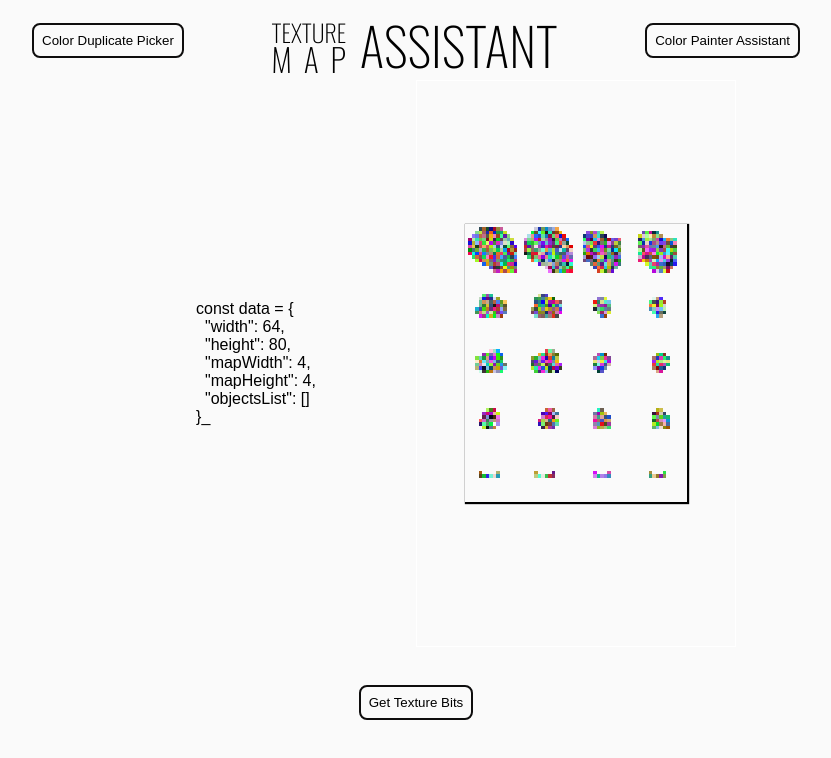
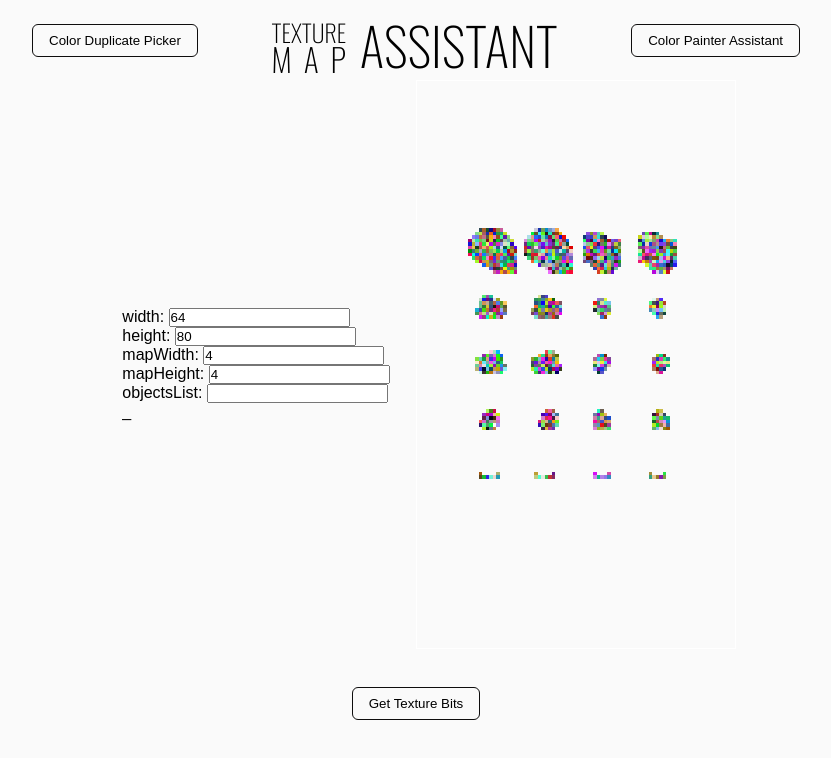
Before and after one commit to MateuszKretkowski/ImageColorReturner, a React (Create React App) app in the folder frontend/: page /get-texture-bits in a window 1280 px wide. Shown: the top 758 px of the page, without its empty margins (224-1055 px from the left). Built offline with nearby package versions, Linux system fonts and the light colour scheme; a web font is replaced by a local one.

Commit message:
redid the file parameters

```diff
--- a/frontend/src/Components/ColorDuplicatePicker/GetTextureBits.js
+++ b/frontend/src/Components/ColorDuplicatePicker/GetTextureBits.js
@@ -1,6 +1,7 @@
-import { useState, useEffect } from "react";
-import normalmapreworked from "../images/normalmapreworked.png"
-import "./gtb.css"
+import { useState } from "react";
+import normalmapreworked from "../images/normalmapreworked.png";
+import { FileParameterFiller } from "../FileParametersFiller/FileParameterFiller";
+import "./gtb.css";
 
 export const GetTextureBits = () => {
     const [loading, setLoading] = useState(false);
@@ -15,27 +16,30 @@ export const GetTextureBits = () => {
         objectsList: [],
     });
 
-  const [isToggled, setIsToggled] = useState(false);
-
-  useEffect(() => {
-    const interval = setInterval(() => {
-      setIsToggled((prevState) => !prevState);
-    }, 460);
-
-    return () => clearInterval(interval);
-  }, []);
-
-    const fetchData = async (param1, param2) => {
+    const fetchData = async () => {
         setLoading(true);
         setError(null);
+
         try {
-          const response = await fetch(`http://127.0.0.1:8000/get-texture-bits/?texturePath=${imgData}&
-            width=${data.width}&height=${data.height}&mapWidth=${data.mapWidth}&mapHeight=${data.mapHeight}&objectsList[]=${data.objectsList}
-            &objectsList[]=${data.objectsList}`);
+            const params = new URLSearchParams({
+                texturePath: imgData,
+                width: data.width,
+                height: data.height,
+                mapWidth: data.mapWidth,
+                mapHeight: data.mapHeight,
+            });
+
+            // Dodaj obiekty z `objectsList` jako osobne parametry
+            data.objectsList.forEach((item, index) => {
+                params.append(`objectsList[${index}]`, item);
+            });
+
+            const response = await fetch(`http://127.0.0.1:8000/get-texture-bits/?${params.toString()}`);
 
             if (!response.ok) {
-            throw new Error('Problem with fetching data');
+                throw new Error("Problem with fetching data");
             }
+
             const result = await response.json();
             setData(result);
         } catch (err) {
@@ -45,29 +49,34 @@ export const GetTextureBits = () => {
         }
     };
 
-          //<div>
-           // {loading && <p>Loading...</p>}
-            //{error && <p>Error: {error}</p>}
-            //{data && <pre>const data = {JSON.stringify(data, null, 2)}</pre>}
-          //</div>
-
     return (
         <div className="Main">
             <div className="main_container gtb_container">
                 <div className="sides-wrapper">
                     <div className="left_side gtb_left_side">
-              {data && <pre>const data = {JSON.stringify(data, null, 2)}{isToggled ? "_" : ""}</pre>}
+                        <FileParameterFiller
+                            data={data}
+                            setData={setData}
+                            stringArray={["width", "height", "mapWidth", "mapHeight", "objectsList"]}
+                        />
                     </div>
                     <div className="right_side gtb_rigth_side">
                         <div className="image-wrapper">
-              <img src={imgData ? normalmapreworked : imgData} className="mapImage gtb_image" />
+                            <img
+                                src={imgData ? normalmapreworked : imgData}
+                                className="mapImage gtb_image"
+                                alt="Texture"
+                            />
                         </div>
                     </div>
                 </div>
                 <div className="button-wrapper">
-              <button onClick={() => fetchData({}, 'value2')}>Get Texture Bits</button>
+                    <button onClick={fetchData} disabled={loading}>
+                        {loading ? "Loading..." : "Get Texture Bits"}
+                    </button>
+                </div>
+                {error && <p className="error">Error: {error}</p>}
             </div>
         </div>
-        </div>
-    )
-}
+    );
+};
--- a/frontend/src/Components/ColorDuplicatePicker/gtb.css
+++ b/frontend/src/Components/ColorDuplicatePicker/gtb.css
@@ -34,5 +34,5 @@
 
 
 .gtb_image {
-    box-shadow: 1px 1px 1px 1px;
+
 }
--- /dev/null
+++ b/frontend/src/Components/FileParametersFiller/FileParameterFiller.js
@@ -0,0 +1,40 @@
+import { useEffect, useState } from "react";
+
+export const FileParameterFiller = ({ data, setData, stringArray }) => {
+    const [isToggled, setIsToggled] = useState(false);
+
+    useEffect(() => {
+        console.log("Data:", data);
+        console.log("StringArray:", stringArray);
+    }, [data, stringArray]);
+
+    useEffect(() => {
+        const interval = setInterval(() => {
+            setIsToggled((prevState) => !prevState);
+        }, 460);
+
+        return () => clearInterval(interval);
+    }, []);
+
+    const handleInputChange = (key, value) => {
+        setData((prevData) => ({
+            ...prevData,
+            [key]: value,
+        }));
+    };
+
+    return (
+        <div className="fpf">
+            {stringArray?.map((key, index) => (
+                <pre key={index}>
+                    {key}: <input
+                        type="text"
+                        value={data[key] || ""}
+                        onChange={(e) => handleInputChange(key, e.target.value)}
+                    />
+                </pre>
+            ))}
+            {isToggled ? "_" : ""}
+        </div>
+    );
+};
--- a/frontend/src/Components/main.css
+++ b/frontend/src/Components/main.css
@@ -22,10 +22,10 @@ body {
 }
 
 button {
-    padding: 8px 8px;
-    border: 2px solid rgb(14, 13, 13);
+    padding: 8px 16px;
+    border: 1px solid rgb(14, 13, 13);
     background-color: transparent;
-    border-radius: 8px;
+    border-radius: 6px;
 }
 
 button:hover {
```
Also changed, not shown: 1 other file (tests, documents, lock files or other folders). Lines whose indentation alone changed are shown as unchanged.
